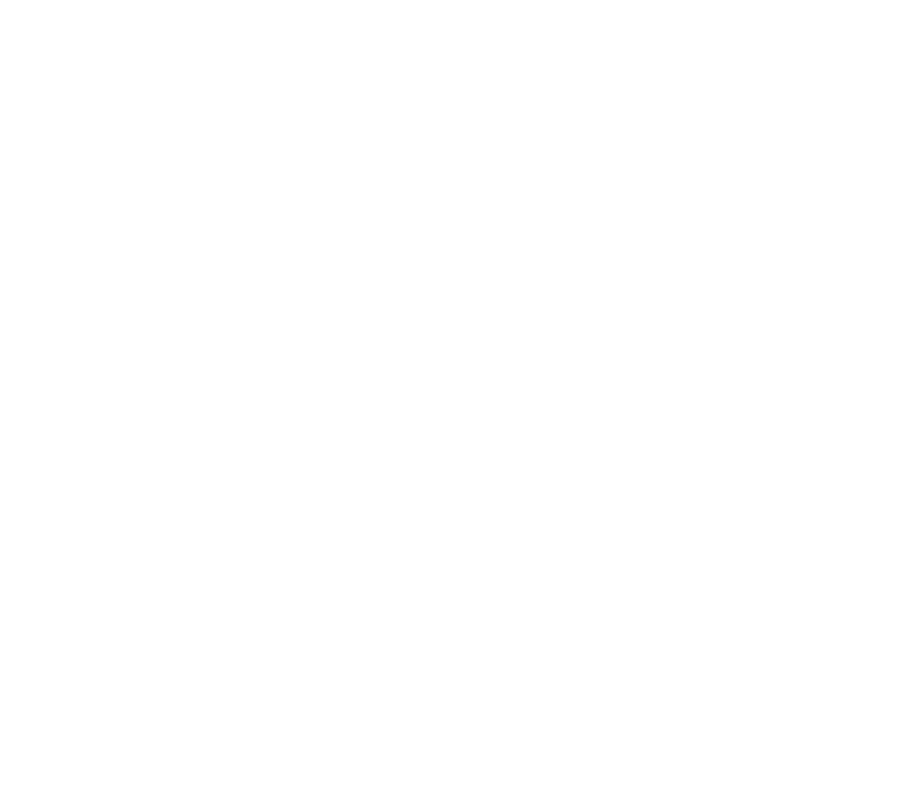
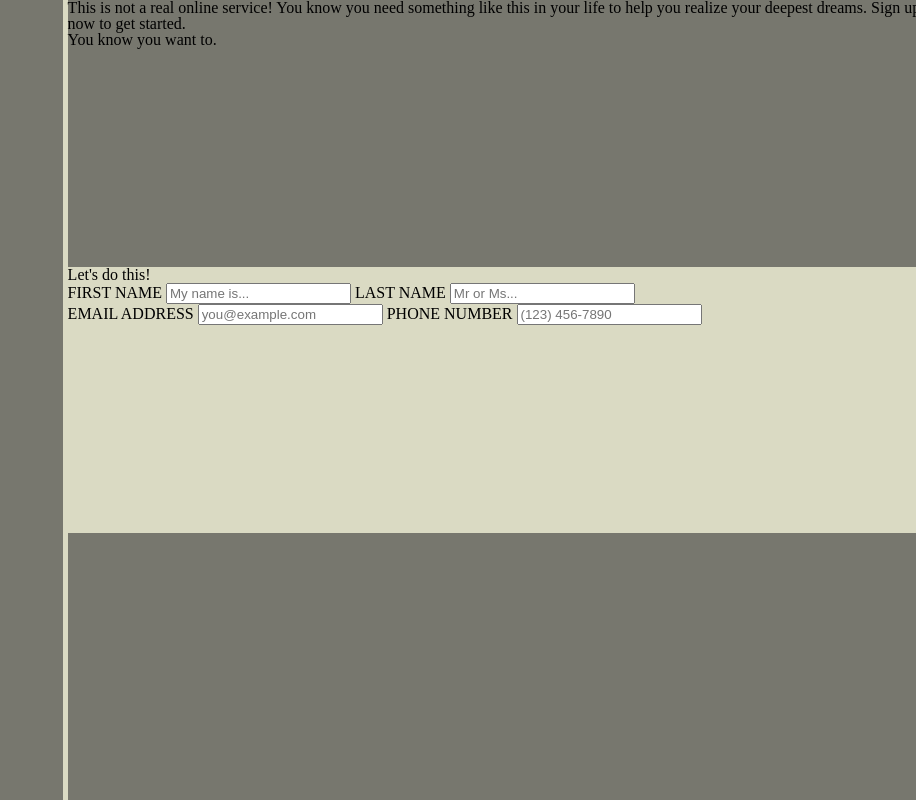
Before and after one commit to mguser4564/Sign-up-Form, a plain HTML site: page index.html in a window 1280 px wide. Shown: the whole page, without its empty margins (364-1280 px from the left). Drawn offline with Linux system fonts and the light colour scheme.

Commit message:
lay out website, start lay out of form

```diff
--- a/index.html
+++ b/index.html
@@ -5,10 +5,41 @@
     <meta http-equiv="X-UA-Compatible" content="IE=edge">
     <meta name="viewport" content="width=device-width, initial-scale=1.0">
     <link rel="stylesheet" href="style.css">
+    <script defer src="script.js"></script>
     <title>Sign-up Form</title>
-
 </head>
 <body>
+    <div class="container">
+        <div class="left-column">
 
+        </div>
+        <div class="right-column">
+<div class="right-column-top">
+   <p>This is not a real online service! You know you need something like this in your life to help you realize your deepest dreams. Sign up now to get started.</p>
+   <p>You know you want to.</p>
+</div>
+<div class="right-column-middle">
+    <p>Let's do this!</p>
+    <form action="example.com/path" method="post">
+
+    <fieldset>
+        <label for="first_name">FIRST NAME</label>
+        <input type="text" id="first_name" name="first_name" placeholder="My name is..." required>
+        <label for="last_name">LAST NAME</label>
+        <input type="text" id="last_name" name="last_name" placeholder="Mr or Ms..." required>
+    </fieldset>
+
+    <fieldset>
+        <label for="user_email">EMAIL ADDRESS</label>
+        <input type="email" id="user_email" name="email" placeholder="you@example.com" required>
+        <label for="phone_number">PHONE NUMBER</label>
+        <input type="tel" id="phone_number" name="phone_number" placeholder="(123) 456-7890" maxlength="14" onkeyup="formatPhoneNumber(this);" required>
+    </fieldset>
+
+    </form>
+</div>
+<div class="right-column-bottom"></div>
+        </div>
+      </div>
 </body>
 </html>
--- /dev/null
+++ b/script.js
@@ -0,0 +1,22 @@
+
+function formatPhoneNumber(input) {
+  // Strip all characters from the input except digits
+  input = input.value.replace(/\D/g, '');
+
+  // Trim the remaining input to ten characters, to preserve a 10-digit phone number
+  input = input.substring(0, 10);
+
+  // Based upon the length of the string, we add formatting as necessary
+  var size = input.length;
+  if (size == 0) {
+    input = input;
+  } else if (size < 4) {
+    input = '(' + input;
+  } else if (size < 7) {
+    input = '(' + input.substring(0, 3) + ') ' + input.substring(3, 6);
+  } else {
+    input = '(' + input.substring(0, 3) + ') ' + input.substring(3, 6) + '-' + input.substring(6, 10);
+  }
+  // Set the new input value
+  document.getElementById('phone_number').value = input;
+}
--- a/style.css
+++ b/style.css
@@ -0,0 +1,82 @@
+/* http://meyerweb.com/eric/tools/css/reset/
+   v2.0 | 20110126
+   License: none (public domain)
+*/
+
+html, body, div, span, applet, object, iframe,
+h1, h2, h3, h4, h5, h6, p, blockquote, pre,
+a, abbr, acronym, address, big, cite, code,
+del, dfn, em, img, ins, kbd, q, s, samp,
+small, strike, strong, sub, sup, tt, var,
+b, u, i, center,
+dl, dt, dd, ol, ul, li,
+fieldset, form, label, legend,
+table, caption, tbody, tfoot, thead, tr, th, td,
+article, aside, canvas, details, embed,
+figure, figcaption, footer, header, hgroup,
+menu, nav, output, ruby, section, summary,
+time, mark, audio, video {
+	margin: 0;
+	padding: 0;
+	border: 0;
+	font-size: 100%;
+	font: inherit;
+	vertical-align: baseline;
+}
+/* HTML5 display-role reset for older browsers */
+article, aside, details, figcaption, figure,
+footer, header, hgroup, menu, nav, section {
+	display: block;
+}
+body {
+	line-height: 1;
+}
+ol, ul {
+	list-style: none;
+}
+blockquote, q {
+	quotes: none;
+}
+blockquote:before, blockquote:after,
+q:before, q:after {
+	content: '';
+	content: none;
+}
+table {
+	border-collapse: collapse;
+	border-spacing: 0;
+}
+
+.container {
+    display: flex;
+  }
+
+  .left-column {
+    flex: 1;
+    min-width: 33.33%;
+    height: 100vh;
+    background-color: #77776e;
+    border-right: #dadac3 solid 5px;
+  }
+
+  .right-column {
+    flex: 2;
+    min-width: 66.67%;
+    height: 100vh;
+    background-color: #77776e;
+    flex-direction: column;
+  }
+
+  .right-column-top{
+    height: 33.33%;
+  }
+
+  .right-column-middle{
+    height: 33.33%;
+    background-color: #dadac3;
+  }
+
+
+  .right-column-bottom{
+    height: 33.33%;
+  }
```
Also changed, not shown: images/dj.png (added), images/vecteezy_retro-record-lp-player_8131537.png (added).
